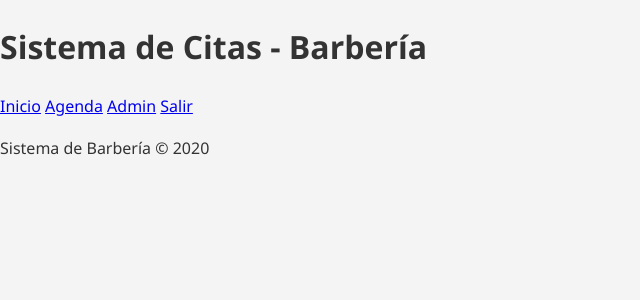
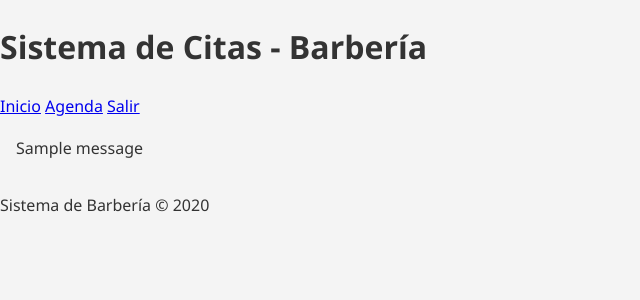
Before and after one commit to adaintel/barberia-citas, a Flask app: template templates/base.html in a window 1280 px wide. Shown: the top 300 px of the page, without its empty margins (0-640 px from the left). Run offline with Flask 3, Linux system fonts and the light colour scheme; the visitor is signed in with stand-in values (Sample User, id 1); the template is opened without the code that fills it: most values are stand-ins (such as "Sample title", 1, 10 or a date in 2020); one stand-in notice (Sample message) is shown; some libraries are stand-ins or nearby versions.

Commit message:
Update base.html
qwww

```diff
--- a/templates/base.html
+++ b/templates/base.html
@@ -12,8 +12,7 @@
         <nav>
             <a href="{{ url_for('index') }}">Inicio</a>
             <a href="{{ url_for('agenda') }}">Agenda</a>
-            {% if 'admin' in session %}
-                <a href="{{ url_for('admin_dashboard') }}">Admin</a>
+            {% if session.get('admin') %}
                 <a href="{{ url_for('logout') }}">Salir</a>
             {% else %}
                 <a href="{{ url_for('login') }}">Login</a>
@@ -22,6 +21,14 @@
     </header>
 
     <main>
+        {% with messages = get_flashed_messages(with_categories=true) %}
+            {% if messages %}
+                {% for category, message in messages %}
+                    <div class="alert alert-{{ category }}">{{ message }}</div>
+                {% endfor %}
+            {% endif %}
+        {% endwith %}
+
         {% block content %}{% endblock %}
     </main>
 
```
